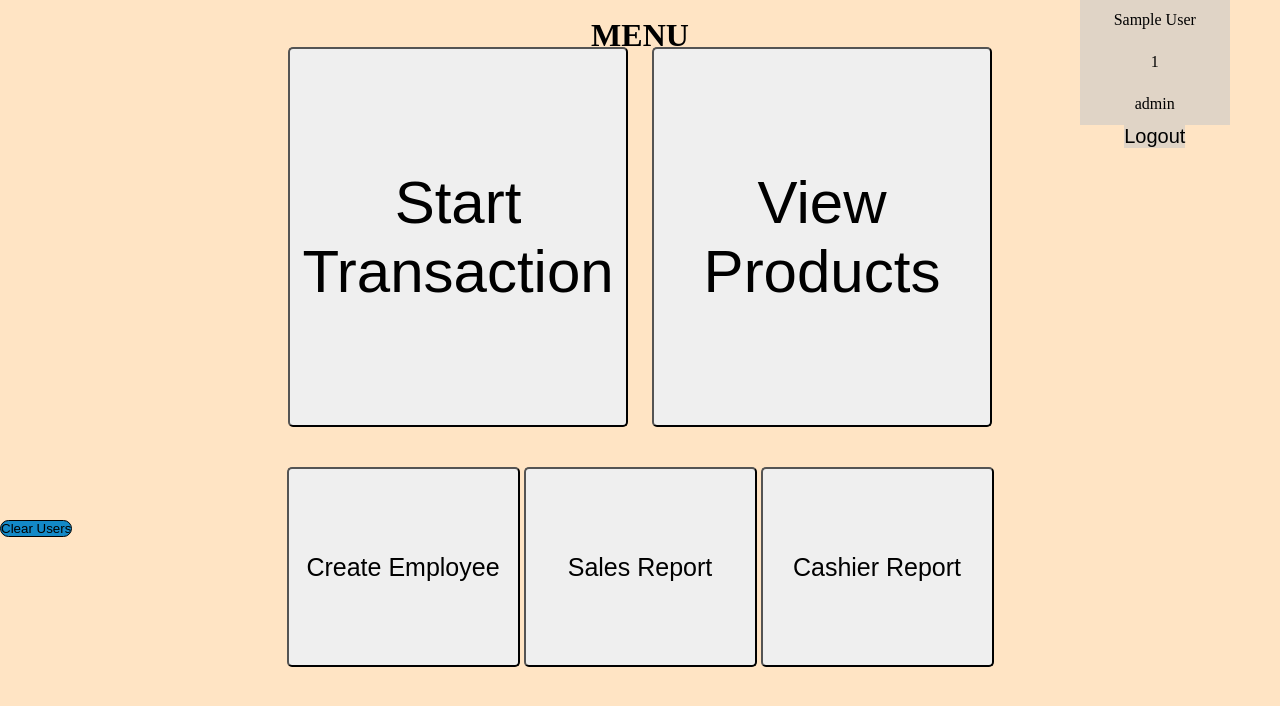
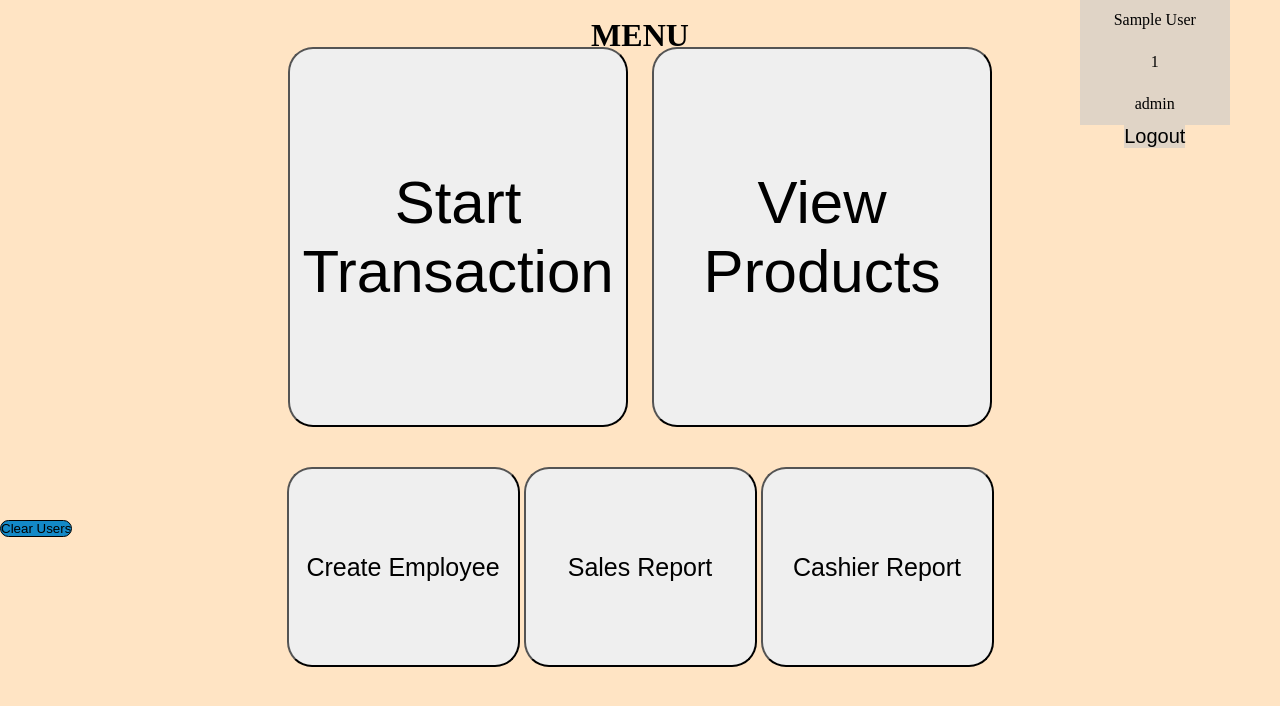
Before and after one commit to TeamNumber5/Kiosk, a Django app: template menu/templates/index_menu.html in a window 1280 px wide. Shown: the part 63-769 px from the top of the page. Run offline with Django 3.2, Linux system fonts and the light colour scheme; the template is opened without the code that fills it: most values are stand-ins (such as "Sample title", 1, 10 or a date in 2020).

Commit message:
Created different CSS classes for manager and cashier views

```diff
--- a/static/css/menu.css
+++ b/static/css/menu.css
@@ -93,6 +93,7 @@ body {
     cursor: pointer;
 }
 
+/*CSS FOR WHEN MANAGER IS LOGGED IN*/
 .cashier_button {
     display: inline-block;
     position: relative;
@@ -101,8 +102,21 @@ body {
     width: 340px;
     height: 380px;
     cursor: pointer;
-    border-radius: 5px;
+    border-radius: 25px;
 }
+
+/*CSS FOR WHEN CASHIER IS LOGGED IN
+.cashier_button {
+    display: inline-block;
+    position: relative;
+    font-size: 60px;
+    margin: 10px;
+    width: 340px;
+    height: 380px;
+    cursor: pointer;
+    border-radius: 25px;
+    transform: translate(-0%, 25%);
+}*/
 
 .manager_buttons {
     display: inline-block;
@@ -110,6 +124,7 @@ body {
     cursor: pointer;
 }
 
+/*CSS FOR WHEN MANAGER IS LOGGED IN*/
 .manager_button {
     display: inline-block;
     position: relative;
@@ -117,8 +132,19 @@ body {
     height: 200px;
     font-size: 25px;
     cursor: pointer;
-    border-radius: 5px;
+    border-radius: 25px;
 }
+
+/*CSS FOR WHEN CASHIER IS LOGGED IN
+.manager_button {
+    visibility: hidden;
+    display: inline-block;
+    position: relative;
+    width: 233px;
+    height: 200px;
+    font-size: 25px;
+    border-radius: 25px;
+}*/
 
 #clearUsersInDatabase {
     position: fixed;
```
